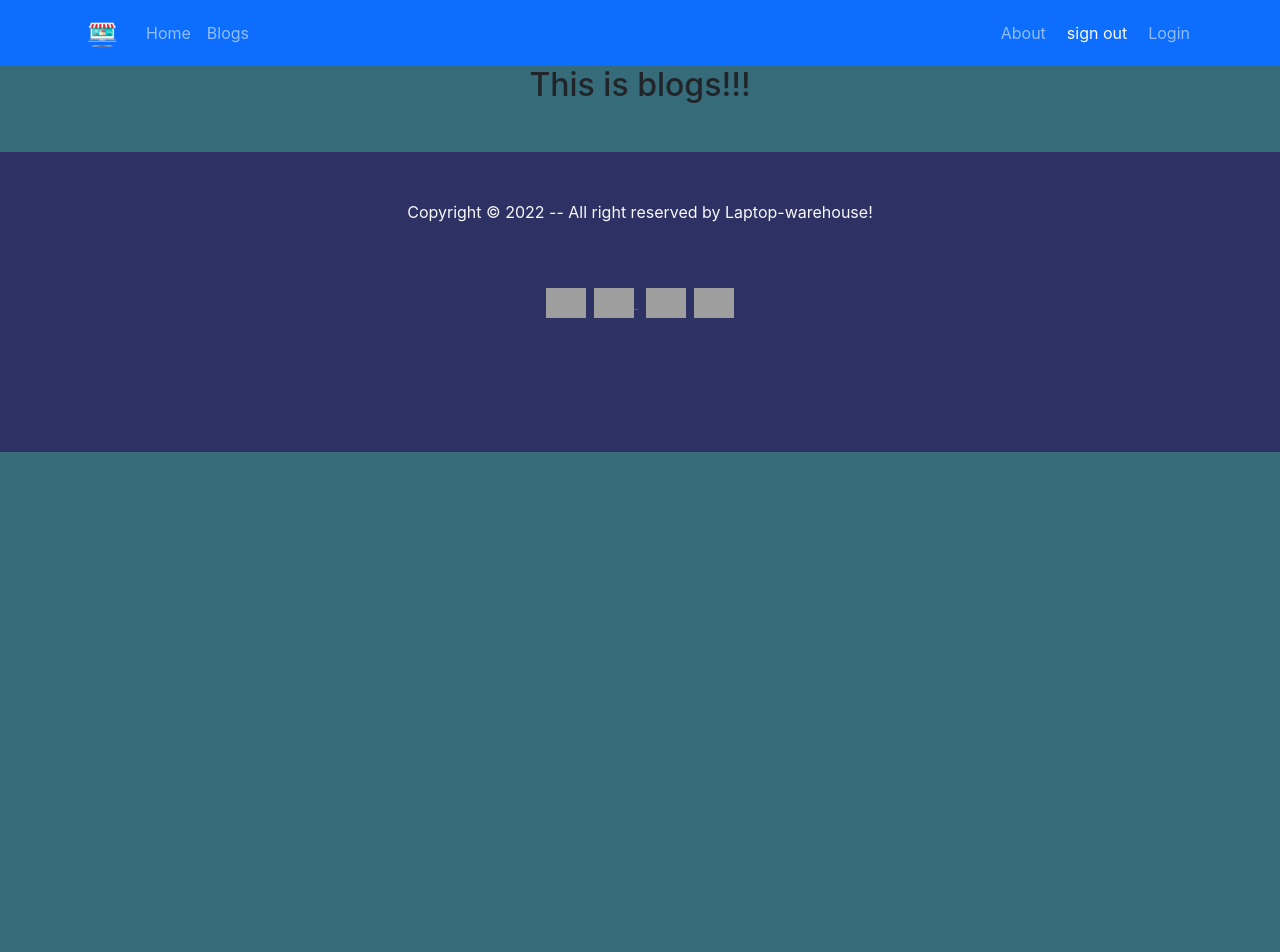
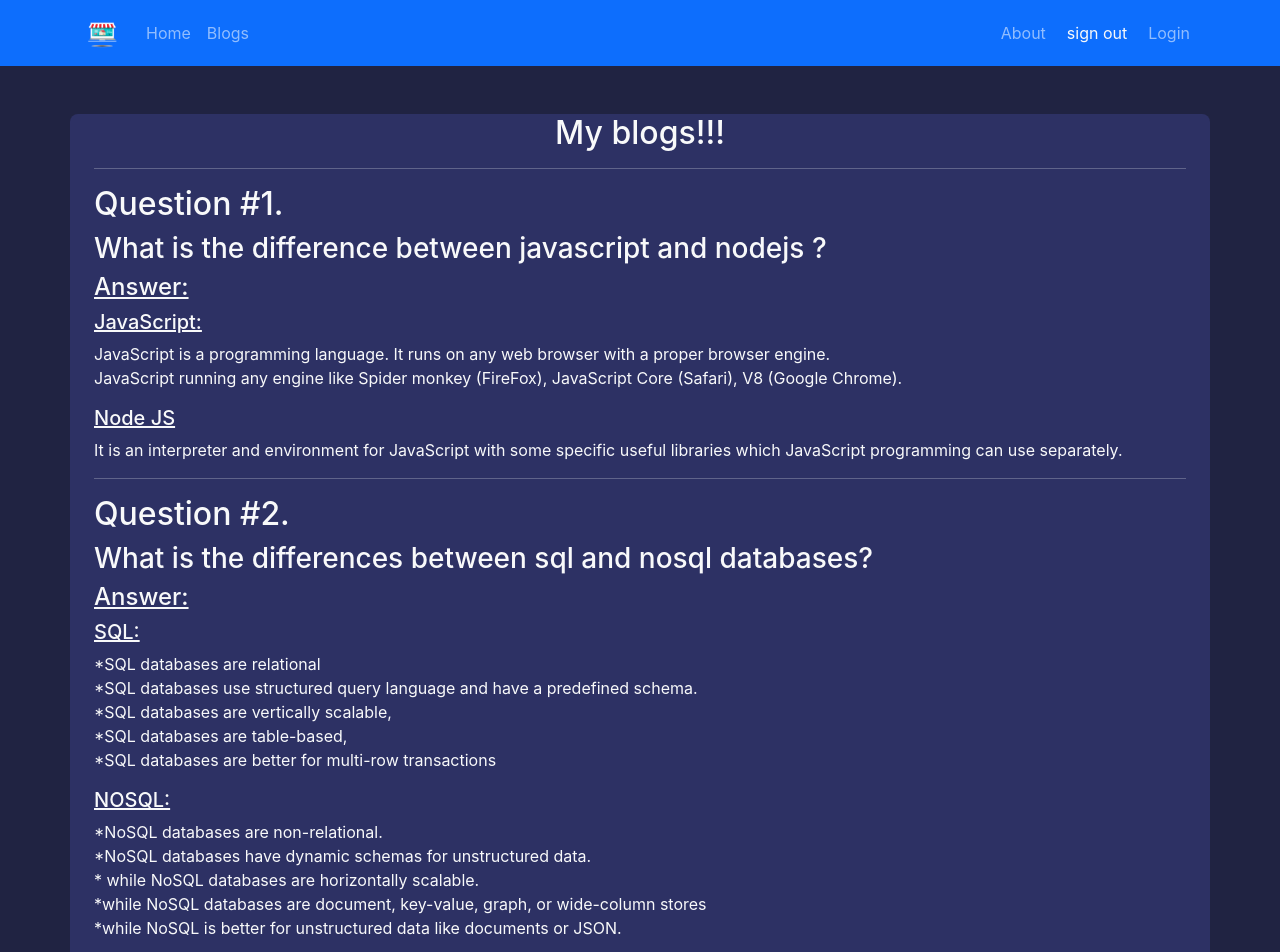
Before and after one commit to alaminhossainjibon/laptop-warehouse-, a React (Create React App) app: page /blogs in a window 1280 px wide. Shown: the top 952 px of the page. Before the commit the page ends 800 px from the top, so only its background shows below. Built offline with nearby package versions, Linux system fonts and the light colour scheme; grey boxes are pictures that could not be loaded.

Commit message:
blogs and about

```diff
--- a/src/App.css
+++ b/src/App.css
@@ -1,6 +1,6 @@
-.App {
+/* .App {
   text-align: center;
-}
+} */
 
 .App-logo {
   height: 40vmin;
--- /dev/null
+++ b/src/Pages/About/About.css
@@ -0,0 +1,10 @@
+.about {
+    background-color: rgb(45, 49, 100);
+    border-radius: 8px;
+    width: 50%;
+    height: 400px;
+}
+
+.about:hover {
+    background-color: rgb(74, 79, 160);
+}
--- a/src/Pages/About/About.js
+++ b/src/Pages/About/About.js
@@ -1,9 +1,15 @@
 import React from 'react';
+import './About.css'
 
 const About = () => {
     return (
         <div>
-            <h2 className='text-center'>My About!!!</h2>
+            <h2 className='text-center text-light'>My About...</h2>
+            <div className='about container p-5 md-w-100'>
+                <p className='text-light'>My name is Al-amin hossain, I'm from Bangladesh, I live in Rangpur. My goal and dreams full stack web developer. I learn programming and web development in programming-hero website.I love learning new technologies every day</p>
+
+                <h6 className='text-light mt-4'>@Created by : Al-amin Hossain!!</h6>
+            </div>
         </div>
     );
 };
--- /dev/null
+++ b/src/Pages/Home/Blogs/Blogs.css
@@ -0,0 +1,5 @@
+.my-blogs {
+    background-color: rgb(45, 49, 100);
+    border-radius: 8px;
+    height: 1400px;
+}
--- a/src/Pages/Home/Blogs/Blogs.js
+++ b/src/Pages/Home/Blogs/Blogs.js
@@ -1,9 +1,59 @@
 import React from 'react';
-
+import './Blogs.css'
 const Blogs = () => {
     return (
-        <div>
-            <h2 className='text-center'>This is blogs!!!</h2>
+        <div className='container my-blogs mt-5'>
+            <div className='container md-text-2xl'>
+                <h2 className='text-center text-light'>My blogs!!!</h2>
+                <hr className='text-light' />
+                <h2 className='text-light'>Question #1.</h2>
+                <h3 className='text-light'>What is the difference between javascript and nodejs ?</h3>
+                <h4 className='text-light'><u>Answer:</u></h4>
+                <h5 className='text-light'><u>JavaScript:</u></h5>
+                <p className='text-light'>
+                    JavaScript is a programming language. It runs on any web browser with a proper browser engine.
+                    <br />
+                    JavaScript running any engine like Spider monkey (FireFox), JavaScript Core (Safari), V8 (Google Chrome).
+                </p>
+                <h5 className='text-light'><u>Node JS</u></h5>
+                <p className='text-light'>It is an interpreter and environment for JavaScript with some specific useful libraries which JavaScript programming can use separately.</p>
+                <hr className='text-light' />
+                <h2 className='text-light'>Question #2.</h2>
+                <h3 className='text-light'>What is the differences between sql and nosql databases?</h3>
+                <h4 className='text-light'><u>Answer:</u></h4>
+                <h5 className='text-light'><u>SQL:</u></h5>
+                <p className='text-light'>
+                    *SQL databases are relational
+                    <br />
+                    *SQL databases use structured query language and have a predefined schema.
+                    <br />
+                    *SQL databases are vertically scalable,
+                    <br />
+                    *SQL databases are table-based,
+                    <br />
+                    *SQL databases are better for multi-row transactions
+                </p>
+                <h5 className='text-light'><u>NOSQL:</u></h5>
+                <p className='text-light'>
+                    *NoSQL databases are non-relational.
+                    <br />
+                    *NoSQL databases have dynamic schemas for unstructured data.
+                    <br />
+                    * while NoSQL databases are horizontally scalable.
+                    <br />
+                    *while NoSQL databases are document, key-value, graph, or wide-column stores
+                    <br />
+                    *while NoSQL is better for unstructured data like documents or JSON.
+                </p>
+                <hr className='text-light' />
+                <h2 className='text-light'>Question #3.</h2>
+                <h3 className='text-light'>What is the purpose of JWT and how does it work?</h3>
+                <h4 className='text-light'><u>Answer:</u></h4>
+                <h5 className='text-light'><u>JWT:</u></h5>
+                <p className='text-light'>
+                    JWT, or JSON Web Token, is an open value that is used to share security information between two parties - a client and a server. Each JWT contains an encoded JSON object, which contains a set of claims. JWTs are signed using a cryptographic algorithm to ensure that claims cannot be changed after the token is issued
+                </p>
+            </div>
         </div>
     );
 };
--- a/src/Pages/Shared/Footer/Footer.js
+++ b/src/Pages/Shared/Footer/Footer.js
@@ -3,7 +3,7 @@ import './Footer.css';
 
 const Footer = () => {
     return (
-        <div className='footer-style mt-5'>
+        <div className='footer-style mt-5 text-center'>
             <p className='text-light p-5'>
                 Copyright &copy; 2022 -- All right reserved by Laptop-warehouse!
             </p>
--- a/src/index.css
+++ b/src/index.css
@@ -1,5 +1,5 @@
 body {
-  background-color: rgb(54, 107, 121);
+  background-color: rgb(32, 35, 66);
   margin: 0;
   font-family: -apple-system, BlinkMacSystemFont, 'Segoe UI', 'Roboto', 'Oxygen',
     'Ubuntu', 'Cantarell', 'Fira Sans', 'Droid Sans', 'Helvetica Neue',
```
